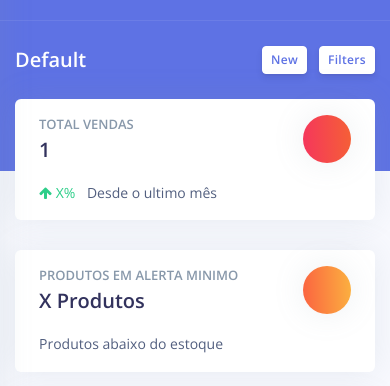
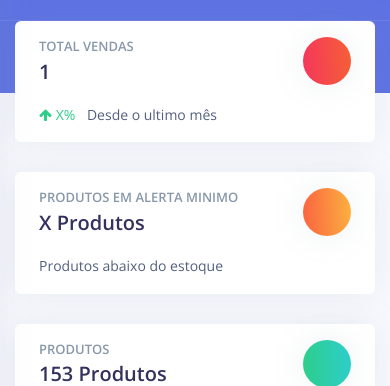
Before and after one commit to rivoteam/controle-de-estoque, a Django app: page / in a window 390 px wide. Shown: the part 68-454 px from the top of the page. Run offline with Django 3.2, Linux system fonts and the light colour scheme; the visitor is signed in with stand-in values (Sample User, id 1); data that the repository does not hold is empty; some libraries are stand-ins or nearby versions.

Commit message:
updating

```diff
--- a/interfaces/templates/base.html
+++ b/interfaces/templates/base.html
@@ -36,26 +36,6 @@
 <div class="main-content" id="panel">
     {% include "header.html" %}
     <div class="header bg-primary pb-6">
-        <div class="container-fluid">
-            <div class="header-body">
-                <div class="row align-items-center py-4">
-                    <div class="col-lg-6 col-7">
-                        <h6 class="h2 text-white d-inline-block mb-0">Default</h6>
-                        <nav aria-label="breadcrumb" class="d-none d-md-inline-block ml-md-4">
-                            <ol class="breadcrumb breadcrumb-links breadcrumb-dark">
-                                <li class="breadcrumb-item"><a href="#"><i class="fas fa-home"></i></a></li>
-                                <li class="breadcrumb-item"><a href="#">Dashboard</a></li>
-                                <li class="breadcrumb-item active" aria-current="page">Default</li>
-                            </ol>
-                        </nav>
-                    </div>
-                    <div class="col-lg-6 col-5 text-right">
-                        <a href="#" class="btn btn-sm btn-neutral">New</a>
-                        <a href="#" class="btn btn-sm btn-neutral">Filters</a>
-                    </div>
-                </div>
-            </div>
-        </div>
     </div>
     <div class="container-fluid mt--6">
         {% block content %} {% endblock %}
--- a/interfaces/templates/header.html
+++ b/interfaces/templates/header.html
@@ -2,21 +2,6 @@
 <nav class="navbar navbar-top navbar-expand navbar-dark bg-primary border-bottom">
     <div class="container-fluid">
         <div class="collapse navbar-collapse" id="navbarSupportedContent">
-            <!-- Search form -->
-            <form class="navbar-search navbar-search-light form-inline mr-sm-3" id="navbar-search-main">
-                <div class="form-group mb-0">
-                    <div class="input-group input-group-alternative input-group-merge">
-                        <div class="input-group-prepend">
-                            <span class="input-group-text"><i class="fas fa-search"></i></span>
-                        </div>
-                        <input class="form-control" placeholder="Search" type="text">
-                    </div>
-                </div>
-                <button type="button" class="close" data-action="search-close" data-target="#navbar-search-main"
-                        aria-label="Close">
-                    <span aria-hidden="true">×</span>
-                </button>
-            </form>
             <!-- Navbar links -->
             <ul class="navbar-nav align-items-center  ml-md-auto ">
                 <li class="nav-item d-xl-none">
```
